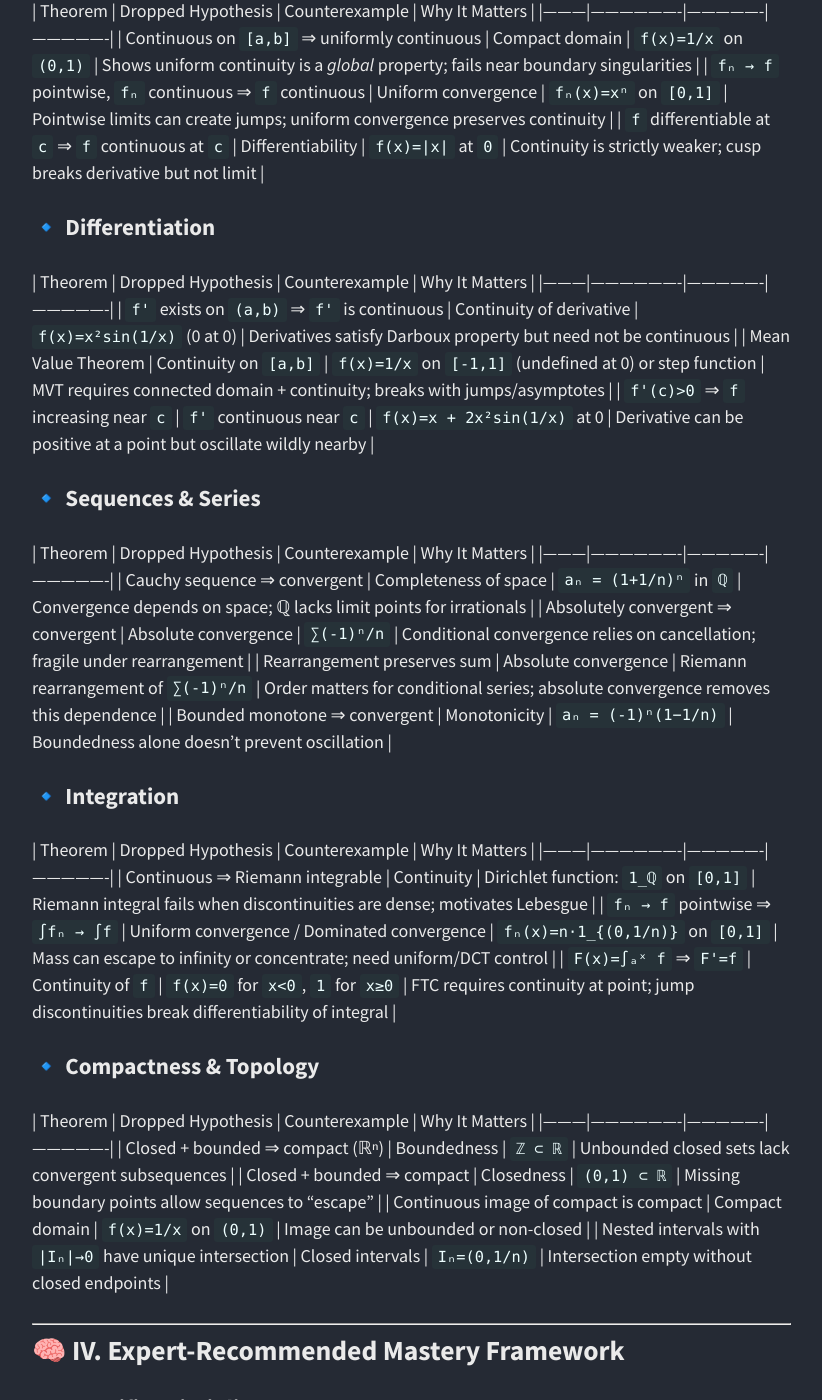
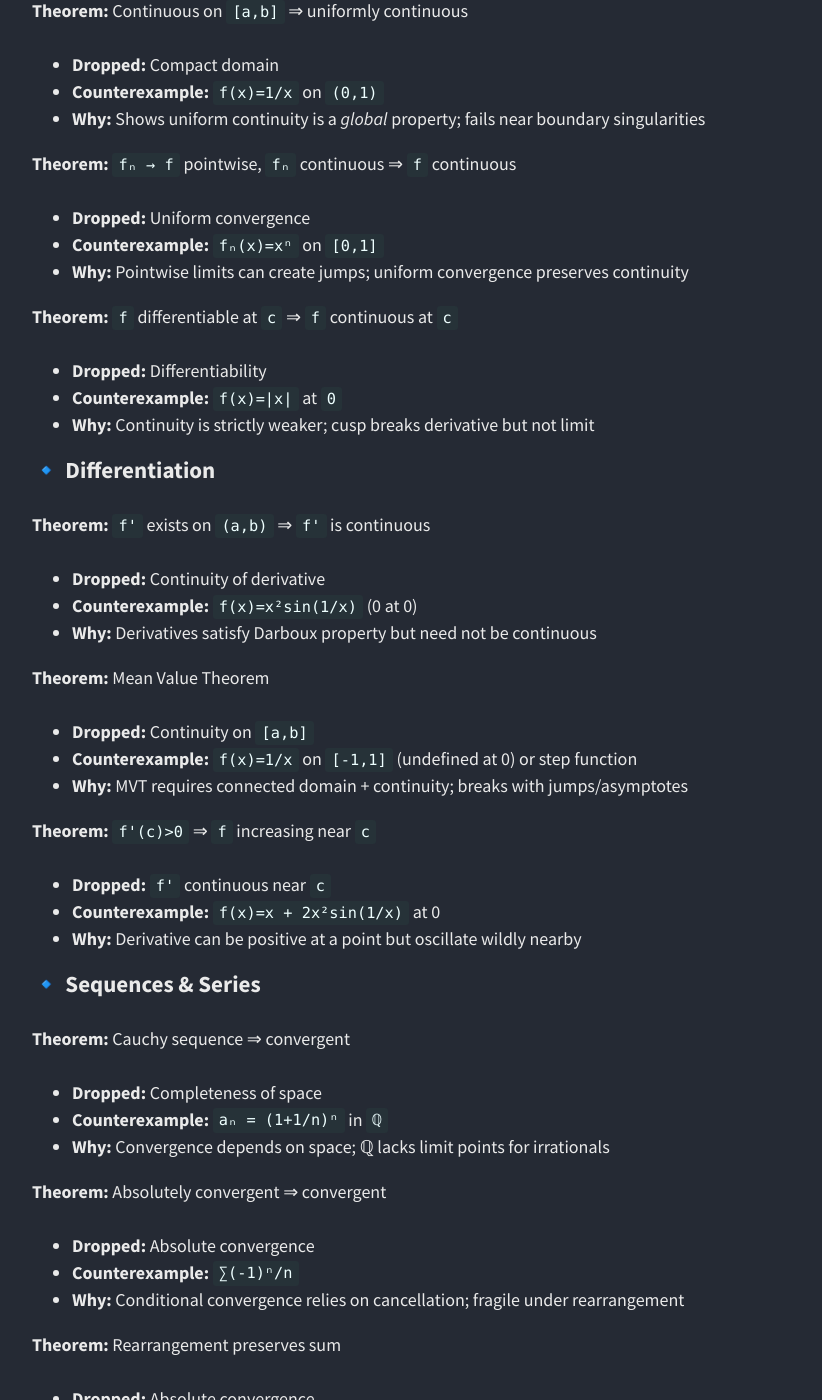
Before and after one commit to hackmathsdeveloper/hackmathsdeveloper.github.io, a Jekyll site: the page built from _posts/2026-05-26-real-analysis.md, in a window 1280 px wide and 1400 px high, scrolled down 3634 px. Shown: the whole window, without its empty margins (343-1165 px from the left). Built offline with Jekyll 4.4.1, drawn with Linux system fonts in a browser that asks for light colours; nearby versions of some CDN libraries; some of the changed text lies outside the part shown.

Commit message:
modified:   _posts/2026-05-26-real-analysis.md

```diff
--- a/_posts/2026-05-26-real-analysis.md
+++ b/_posts/2026-05-26-real-analysis.md
@@ -91,41 +91,99 @@ This guide is structured around how expert analysts teach and learn the subject:
 *Structure per entry:* **Theorem → Dropped Hypothesis → Counterexample → Why It Matters**
 
 ### 🔹 Limits & Continuity
-| Theorem | Dropped Hypothesis | Counterexample | Why It Matters |
-|---------|-------------------|----------------|----------------|
-| Continuous on `[a,b]` ⇒ uniformly continuous | Compact domain | `f(x)=1/x` on `(0,1)` | Shows uniform continuity is a *global* property; fails near boundary singularities |
-| `fₙ → f` pointwise, `fₙ` continuous ⇒ `f` continuous | Uniform convergence | `fₙ(x)=xⁿ` on `[0,1]` | Pointwise limits can create jumps; uniform convergence preserves continuity |
-| `f` differentiable at `c` ⇒ `f` continuous at `c` | Differentiability | `f(x)=|x|` at `0` | Continuity is strictly weaker; cusp breaks derivative but not limit |
+
+**Theorem:** Continuous on `[a,b]` ⇒ uniformly continuous
+  - **Dropped:** Compact domain
+  - **Counterexample:** `f(x)=1/x` on `(0,1)`
+  - **Why:** Shows uniform continuity is a *global* property; fails near boundary singularities
+
+**Theorem:** `fₙ → f` pointwise, `fₙ` continuous ⇒ `f` continuous
+  - **Dropped:** Uniform convergence
+  - **Counterexample:** `fₙ(x)=xⁿ` on `[0,1]`
+  - **Why:** Pointwise limits can create jumps; uniform convergence preserves continuity
+
+**Theorem:** `f` differentiable at `c` ⇒ `f` continuous at `c`
+  - **Dropped:** Differentiability
+  - **Counterexample:** `f(x)=|x|` at `0`
+  - **Why:** Continuity is strictly weaker; cusp breaks derivative but not limit
 
 ### 🔹 Differentiation
-| Theorem | Dropped Hypothesis | Counterexample | Why It Matters |
-|---------|-------------------|----------------|----------------|
-| `f'` exists on `(a,b)` ⇒ `f'` is continuous | Continuity of derivative | `f(x)=x²sin(1/x)` (0 at 0) | Derivatives satisfy Darboux property but need not be continuous |
-| Mean Value Theorem | Continuity on `[a,b]` | `f(x)=1/x` on `[-1,1]` (undefined at 0) or step function | MVT requires connected domain + continuity; breaks with jumps/asymptotes |
-| `f'(c)>0` ⇒ `f` increasing near `c` | `f'` continuous near `c` | `f(x)=x + 2x²sin(1/x)` at 0 | Derivative can be positive at a point but oscillate wildly nearby |
+
+**Theorem:** `f'` exists on `(a,b)` ⇒ `f'` is continuous
+  - **Dropped:** Continuity of derivative
+  - **Counterexample:** `f(x)=x²sin(1/x)` (0 at 0)
+  - **Why:** Derivatives satisfy Darboux property but need not be continuous
+
+**Theorem:** Mean Value Theorem
+  - **Dropped:** Continuity on `[a,b]`
+  - **Counterexample:** `f(x)=1/x` on `[-1,1]` (undefined at 0) or step function
+  - **Why:** MVT requires connected domain + continuity; breaks with jumps/asymptotes
+
+**Theorem:** `f'(c)>0` ⇒ `f` increasing near `c`
+  - **Dropped:** `f'` continuous near `c`
+  - **Counterexample:** `f(x)=x + 2x²sin(1/x)` at 0
+  - **Why:** Derivative can be positive at a point but oscillate wildly nearby
 
 ### 🔹 Sequences & Series
-| Theorem | Dropped Hypothesis | Counterexample | Why It Matters |
-|---------|-------------------|----------------|----------------|
-| Cauchy sequence ⇒ convergent | Completeness of space | `aₙ = (1+1/n)ⁿ` in `ℚ` | Convergence depends on space; ℚ lacks limit points for irrationals |
-| Absolutely convergent ⇒ convergent | Absolute convergence | `∑(-1)ⁿ/n` | Conditional convergence relies on cancellation; fragile under rearrangement |
-| Rearrangement preserves sum | Absolute convergence | Riemann rearrangement of `∑(-1)ⁿ/n` | Order matters for conditional series; absolute convergence removes this dependence |
-| Bounded monotone ⇒ convergent | Monotonicity | `aₙ = (-1)ⁿ(1−1/n)` | Boundedness alone doesn't prevent oscillation |
+
+**Theorem:** Cauchy sequence ⇒ convergent
+  - **Dropped:** Completeness of space
+  - **Counterexample:** `aₙ = (1+1/n)ⁿ` in `ℚ`
+  - **Why:** Convergence depends on space; ℚ lacks limit points for irrationals
+
+**Theorem:** Absolutely convergent ⇒ convergent
+  - **Dropped:** Absolute convergence
+  - **Counterexample:** `∑(-1)ⁿ/n`
+  - **Why:** Conditional convergence relies on cancellation; fragile under rearrangement
+
+**Theorem:** Rearrangement preserves sum
+  - **Dropped:** Absolute convergence
+  - **Counterexample:** Riemann rearrangement of `∑(-1)ⁿ/n`
+  - **Why:** Order matters for conditional series; absolute convergence removes this dependence
+
+**Theorem:** Bounded monotone ⇒ convergent
+  - **Dropped:** Monotonicity
+  - **Counterexample:** `aₙ = (-1)ⁿ(1−1/n)`
+  - **Why:** Boundedness alone doesn't prevent oscillation
 
 ### 🔹 Integration
-| Theorem | Dropped Hypothesis | Counterexample | Why It Matters |
-|---------|-------------------|----------------|----------------|
-| Continuous ⇒ Riemann integrable | Continuity | Dirichlet function: `1_ℚ` on `[0,1]` | Riemann integral fails when discontinuities are dense; motivates Lebesgue |
-| `fₙ → f` pointwise ⇒ `∫fₙ → ∫f` | Uniform convergence / Dominated convergence | `fₙ(x)=n·1_{(0,1/n)}` on `[0,1]` | Mass can escape to infinity or concentrate; need uniform/DCT control |
-| `F(x)=∫ₐˣ f` ⇒ `F'=f` | Continuity of `f` | `f(x)=0` for `x<0`, `1` for `x≥0` | FTC requires continuity at point; jump discontinuities break differentiability of integral |
+
+**Theorem:** Continuous ⇒ Riemann integrable
+  - **Dropped:** Continuity
+  - **Counterexample:** Dirichlet function: `1_ℚ` on `[0,1]`
+  - **Why:** Riemann integral fails when discontinuities are dense; motivates Lebesgue
+
+**Theorem:** `fₙ → f` pointwise ⇒ `∫fₙ → ∫f`
+  - **Dropped:** Uniform convergence / Dominated convergence
+  - **Counterexample:** `fₙ(x)=n·1_{(0,1/n)}` on `[0,1]`
+  - **Why:** Mass can escape to infinity or concentrate; need uniform/DCT control
+
+**Theorem:** `F(x)=∫ₐˣ f` ⇒ `F'=f`
+  - **Dropped:** Continuity of `f`
+  - **Counterexample:** `f(x)=0` for `x<0`, `1` for `x≥0`
+  - **Why:** FTC requires continuity at point; jump discontinuities break differentiability of integral
 
 ### 🔹 Compactness & Topology
-| Theorem | Dropped Hypothesis | Counterexample | Why It Matters |
-|---------|-------------------|----------------|----------------|
-| Closed + bounded ⇒ compact (ℝⁿ) | Boundedness | `ℤ ⊂ ℝ` | Unbounded closed sets lack convergent subsequences |
-| Closed + bounded ⇒ compact | Closedness | `(0,1) ⊂ ℝ` | Missing boundary points allow sequences to "escape" |
-| Continuous image of compact is compact | Compact domain | `f(x)=1/x` on `(0,1)` | Image can be unbounded or non-closed |
-| Nested intervals with `|Iₙ|→0` have unique intersection | Closed intervals | `Iₙ=(0,1/n)` | Intersection empty without closed endpoints |
+
+**Theorem:** Closed + bounded ⇒ compact (ℝⁿ)
+  - **Dropped:** Boundedness
+  - **Counterexample:** `ℤ ⊂ ℝ`
+  - **Why:** Unbounded closed sets lack convergent subsequences
+
+**Theorem:** Closed + bounded ⇒ compact
+  - **Dropped:** Closedness
+  - **Counterexample:** `(0,1) ⊂ ℝ`
+  - **Why:** Missing boundary points allow sequences to "escape"
+
+**Theorem:** Continuous image of compact is compact
+  - **Dropped:** Compact domain
+  - **Counterexample:** `f(x)=1/x` on `(0,1)`
+  - **Why:** Image can be unbounded or non-closed
+
+**Theorem:** Nested intervals with `|Iₙ|→0` have unique intersection
+  - **Dropped:** Closed intervals
+  - **Counterexample:** `Iₙ=(0,1/n)`
+  - **Why:** Intersection empty without closed endpoints
 
 ---
 
```
